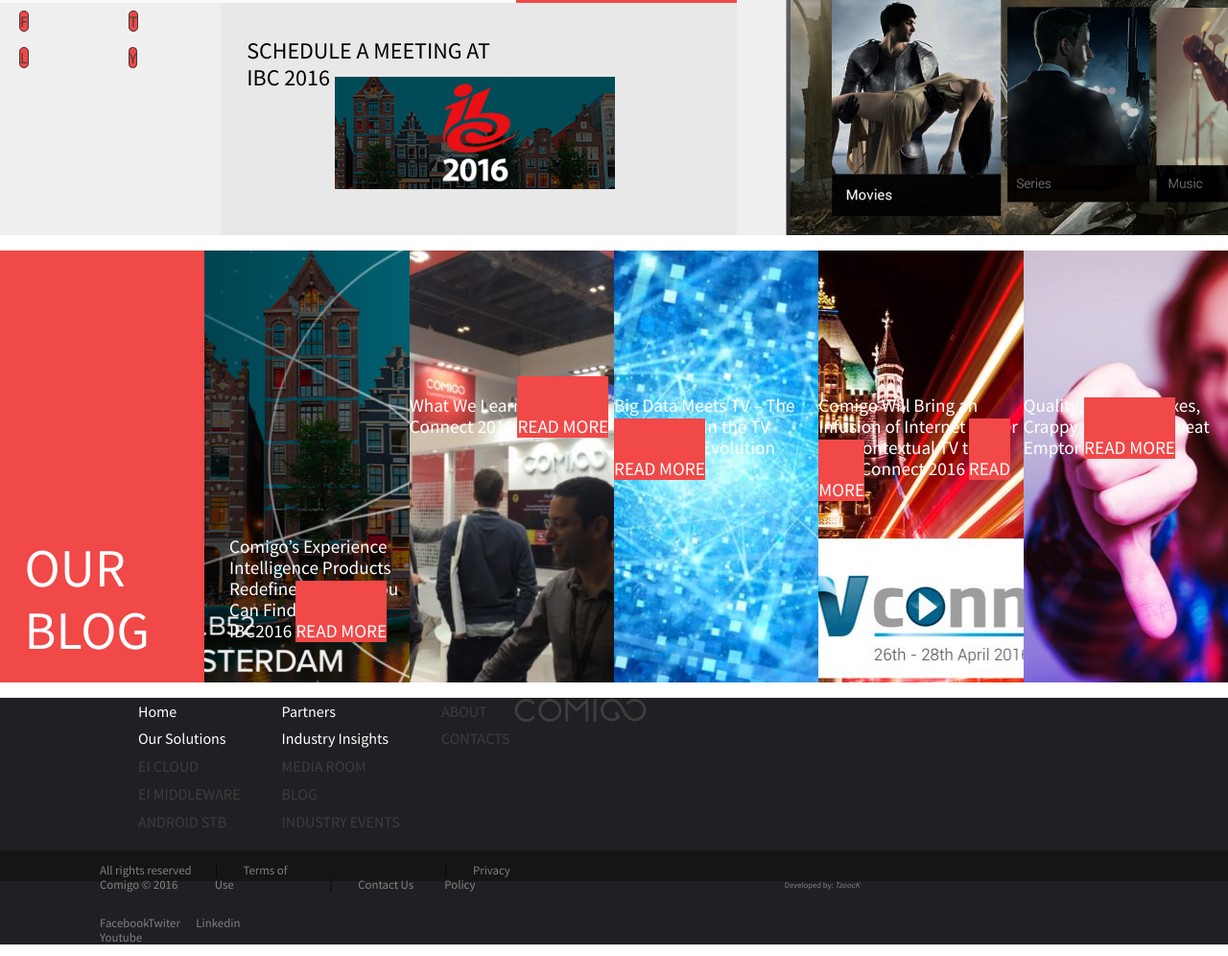
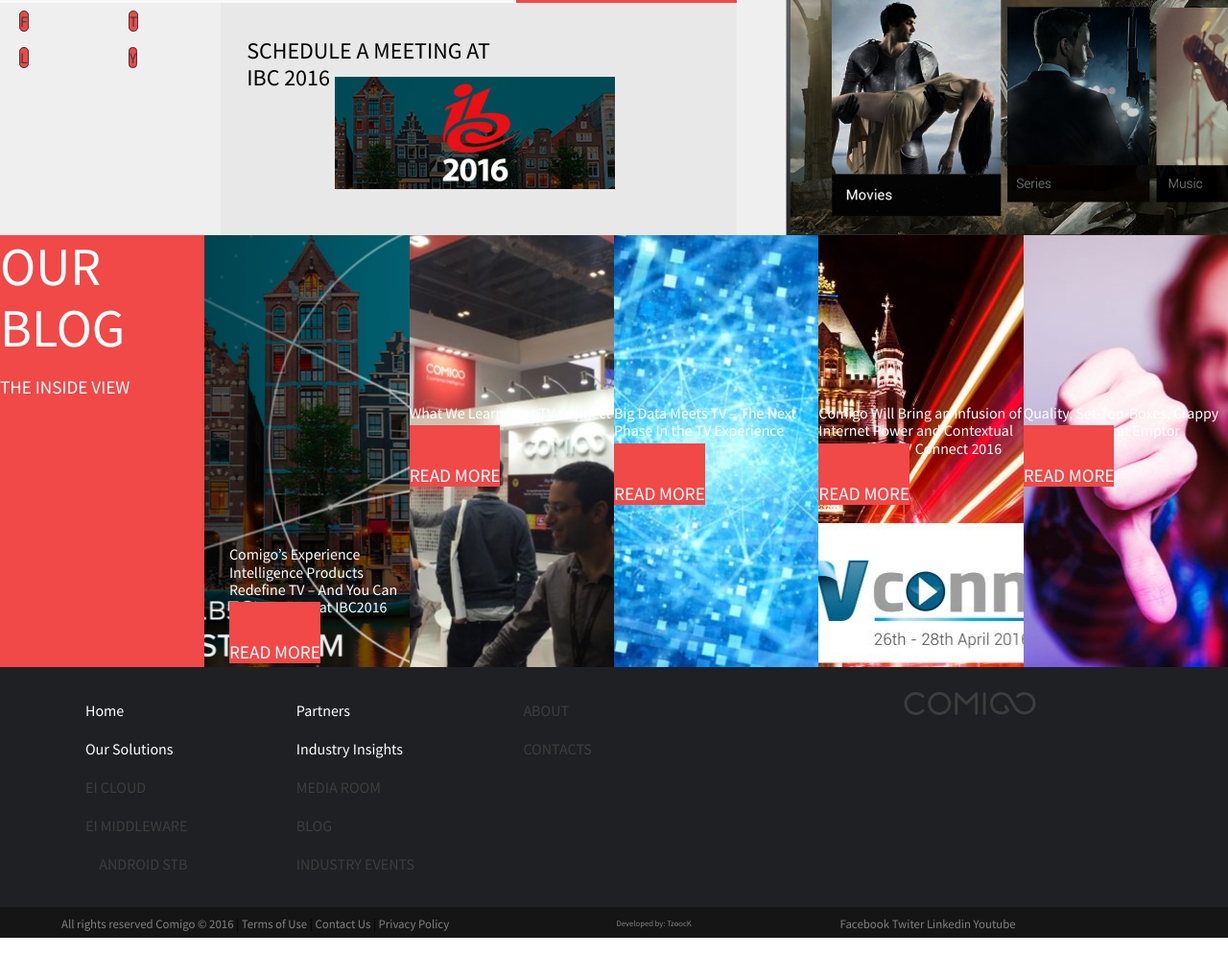
Before and after one commit to tzoock/comigo, a website: page index.html in a window 1280 px wide. Shown: the part 3079-4075 px from the top of the page at 96% size. Drawn offline with nearby package versions, Linux system fonts and the light colour scheme.

Commit message:
fix footer

```diff
--- a/index.html
+++ b/index.html
@@ -3,7 +3,7 @@
 <head>
   <meta charset="UTF-8">
   <meta name="viewport" content="width=device-width, initial-scale=1">
-  <title>Comigo OTT/STB solutions - redefine TV experience</title>
+  <title>My First Page</title>
   <link rel="stylesheet" href="node_modules/normalize.css/normalize.css">
   <link rel="stylesheet" href="styles/main.css">
   <link href="https://fonts.googleapis.com/css?family=Source+Sans+Pro:300,400,700" rel="stylesheet">
@@ -230,11 +230,10 @@
     </a>
 
   </section>
-  <section class="blogs">
-    <div>
+  <section class="blogs clearfix">
       <ul class="lblog clearfix">
-        <li>
-          <a class="our-b" href="#">
+        <li class="our-b">
+          <a href="#">
             <div>
               <h3>OUR BLOG</h3>
               <p>THE INSIDE VIEW</p>
@@ -244,8 +243,8 @@
         <li class="exp">
           <a href="#">
             <div class="rmore">
-                        <span>Comigo’s Experience Intelligence Products Redefine TV – And You Can Find Out
-                        How at IBC2016</span>
+                        <h5>Comigo’s Experience Intelligence Products Redefine TV – And You Can Find Out
+                        How at IBC2016</h5>
               <span>READ MORE</span>
             </div>
           </a>
@@ -253,7 +252,7 @@
         <li class="learn">
           <a href="#">
             <div class="rmore">
-              <span>What We Learned at TV Connect 2016</span>
+              <h5>What We Learned at TV Connect 2016</h5>
               <span>READ MORE</span>
             </div>
           </a>
@@ -261,8 +260,8 @@
         <li class="data">
           <a href="#">
             <div class="rmore">
-                    <span>Big Data Meets TV – The Next Phase In the
-                    TV Experience Evolution</span>
+                    <h5>Big Data Meets TV – The Next Phase In the
+                    TV Experience Evolution</h5>
               <span>READ MORE</span>
             </div>
           </a>
@@ -270,9 +269,9 @@
         <li class="inf">
           <a href="#">
             <div class="rmore">
-                        <span>Comigo Will Bring an Infusion of Internet Power and Contextual TV to Life at
+                        <h5>Comigo Will Bring an Infusion of Internet Power and Contextual TV to Life at
                     TV Connect
-                    2016</span>
+                    2016</h5>
               <span>READ MORE</span>
             </div>
           </a>
@@ -280,17 +279,15 @@
         <li class="crapy">
           <a href="#">
             <div class="rmore">
-              <span>Quality, Set-Top-Boxes, Crappy Cars, and Caveat Emptor</span>
+              <h5>Quality, Set-Top-Boxes, Crappy Cars, and Caveat Emptor</h5>
               <span>READ MORE</span>
             </div>
           </a>
         </li>
       </ul>
-    </div>
   </section>
-</main>
-<footer class="site-footer">
-  <div class="center-footer">
+  <footer class="site-footer clearfix">
+    <div class="center-footer clearfix">
       <nav class="foot-nav">
         <ul>
           <li>
@@ -348,10 +345,12 @@
             </a>
           </li>
         </ul>
+
       </nav>
     </div>
-  <footer class="footer-foot clearfix">
-    <div class="center-footer">
+
+      <div class="footer-foot clearfix">
+        <div class="center-footer clearfix">
         <ul class="lsfc">
           <li>
             <p>All rights reserved Comigo © 2016</p>
@@ -366,15 +365,17 @@
             <a href="#">Privacy Policy</a>
           </li>
         </ul>
-      <h6>Developed by: <cite><a href="#">TzoocK</a></cite></h6>
+        <h6>Developed by: <a href="#">TzoocK</a></h6>
         <ul class="soc-li">
           <li><a href="#">Facebook</a></li>
           <li><a href="#">Twiter</a></li>
           <li><a href="#">Linkedin</a></li>
           <li><a href="#">Youtube</a></li>
         </ul>
+
+      </div>
     </div>
   </footer>
-</footer>
+</main>
 </body>
 </html>
--- a/styles/main.css
+++ b/styles/main.css
@@ -541,7 +541,7 @@
 
   margin: 10px;
   border: 1px solid;
-  border-radius: 25px ;
+  border-radius: 25px;
   background-color: #F14848;
 
 }
@@ -583,18 +583,17 @@
   left: 22%;
 }
 
-
-
 /*!*===========blog================*!*/
 
 .blogs {
-  clear: both;
+  /*clear: both;*/
   margin: 0;
 }
 
 .lblog {
   width: 100%;
   padding: 0;
+  margin: 0;
 }
 
 .lblog li {
@@ -661,27 +660,22 @@
 }
 
 .exp {
-
   background: url("../blog/ibc_post_EI-750x508.png") no-repeat center;
 }
 
 .learn {
-
   background: url("../blog/IMG_9294-750x563.jpeg") no-repeat center;
 }
 
 .data {
-
   background: url("../blog/Image-Blog-Yoav_356121362-copy-750x563.jpg") no-repeat center;
 }
 
 .inf {
-
   background: url("../blog/post_tv_connect-750x508.jpeg") no-repeat center;
 }
 
 .crapy {
-
   background: url("../blog/post_quality-750x508.jpeg") no-repeat center;
 }
 
@@ -698,9 +692,23 @@
   background-color: #1E2024;
 }
 
+.foot-nav {
+  padding: 25px;
+}
+
+.foot-nav ul {
+  margin: 0;
+  padding: 0;
+}
+
+.foot-nav ul li:last-child {
+  float: right;
+}
+
 .foot-nav > ul > li {
+  margin-right: 10%;
   display: inline-block;
-  line-height: 1.8rem;
+  line-height: 2.5rem;
   vertical-align: top;
 }
 
@@ -721,42 +729,56 @@
   /*vertical-align: middle;*/
   font-size: 0.8rem;
   display: inline-block;
+  padding: 10px 0;
 }
 
 .lsfc {
   display: inline-block;
-  width: 60%;
+  width: 50%;
   margin: 0;
+  padding: 0;
 }
 
 .lsfc li {
   display: inline-block;
-  width: 18%;
+  /*width: 18%;*/
+  margin: 0;
+  padding: 0;
+}
+
+.lsfc li p {
+  margin: 0;
+  padding: 0;
 }
 
 .lsfc a {
-  padding: 0 1.5rem;
+  margin: 0;
+  padding: 0;
 }
 
 .lsfc li:not(:first-child)::before {
   content: "|";
+
 }
 
 .footer-foot .center-footer h6 {
   display: inline-block;
   margin: 0;
-  padding-left: 60px;
+  padding: 0;
+  /*padding-left: 60px;*/
   vertical-align: middle;
 }
 
 .soc-li {
   display: inline-block;
   width: 20%;
+  margin: 0;
+  padding: 0;
 }
 
 .soc-li li {
   display: inline-block;
-  width: 25%;
+  /*width: 25%;*/
 }
 
 .footer-foot h6 {
```
Lines whose indentation alone changed are shown as unchanged.
